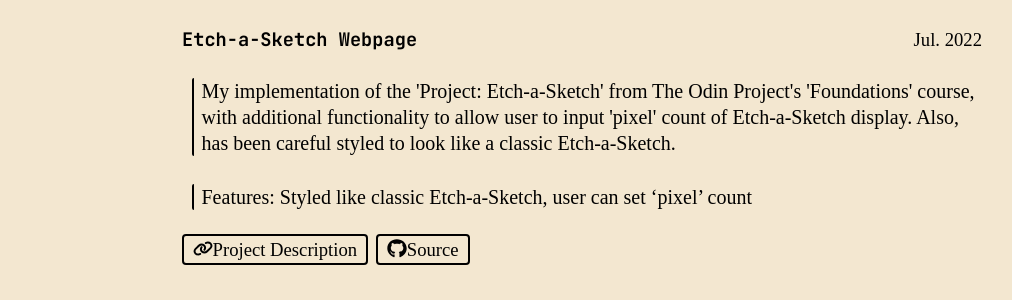
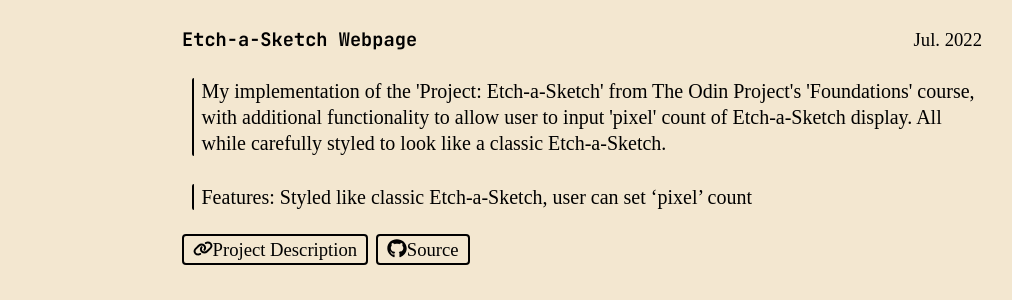
Before and after one commit to ZLJett/ZLJett.github.io, a Jekyll site: the page built from index.html, in a window 1280 px wide and 900 px high, scrolled down 1954 px. Shown: the part 180-480 px from the top of the window, without its empty margins (58-1070 px from the left). Built offline with Jekyll 4.4.1, drawn with Linux system fonts in a browser that asks for light colours; some web fonts are replaced; some of the changed text lies outside the part shown.

Commit message:
Minor fixes

```diff
--- a/_includes/certs.html
+++ b/_includes/certs.html
@@ -24,7 +24,7 @@
         <div class="cert-info">
             <div class="cert-button">
                 <img class="google-icon" src="assets/svg/google-brands-solid.svg">
-                <a href="https://www.coursera.org/account/accomplishments/specialization/LTPLSJNZEA8P" target="_blank">
+                <a href="https://www.coursera.org/account/accomplishments/specialization/23D7RQW57S2G" target="_blank">
                     <span class="icon-coursera"></span>
                     Show Certificate
                 </a>
@@ -42,8 +42,14 @@
         </div>
         <div class="sub-title">freeCodeCamp</div>
         <p class="entry-desc">
-            FreeCodeCamp Developer Certification
+            FreeCodeCamp certification covering the fundamentals of Python up to complex data structures, networking,
+            relational databases, and data visualization.
         </p>
+        <ul class="entry-desc highlight-list">
+            <li>Networking with Python</li>
+            <li>Regular Expressions</li>
+            <li>Relational Databases and SQLite</li>
+        </ul>
         <div class="cert-info">
             <div class="cert-button">
                 <img class="freecodecamp-icon" src="assets/svg/free-code-camp-brands-solid.svg">
@@ -77,7 +83,7 @@
         <div class="cert-info">
             <div class="cert-button">
                 <img class="google-icon" src="assets/svg/google-brands-solid.svg">
-                <a href="https://www.coursera.org/account/accomplishments/specialization/23D7RQW57S2G" target="_blank">
+                <a href="https://www.coursera.org/account/accomplishments/specialization/LTPLSJNZEA8P" target="_blank">
                     <span class="icon-coursera"></span>
                     Show Certificate
                 </a>
--- a/_includes/projects.html
+++ b/_includes/projects.html
@@ -62,7 +62,7 @@
                 <div class="projects-button">
                     <img class="projects-icon" src="assets/svg/link-solid.svg">
                     <a href="https://www.theodinproject.com/lessons/foundations-calculator" target="_blank">
-                        <span class="icon-odin-project"></span> <!-- TODO remove/add icon class-->
+                        <span class="icon-odin-project"></span>
                         Project Description
                     </a>
                 </div>
@@ -88,8 +88,8 @@
             </div>
             <p class="entry-desc">
                 My implementation of the 'Project: Etch-a-Sketch' from The Odin Project's 'Foundations' course, with
-                additional functionality to allow user to input 'pixel' count of Etch-a-Sketch display. Also, has been
-                careful styled to look like a classic Etch-a-Sketch.
+                additional functionality to allow user to input 'pixel' count of Etch-a-Sketch display. All while
+                carefully styled to look like a classic Etch-a-Sketch.
             </p>
             <p class="entry-desc">
                 Features: Styled like classic Etch-a-Sketch, user can set &lsquo;pixel&rsquo; count
@@ -98,7 +98,7 @@
                 <div class="projects-button">
                     <img class="projects-icon" src="assets/svg/link-solid.svg">
                     <a href="https://www.theodinproject.com/lessons/foundations-etch-a-sketch" target="_blank">
-                        <span class="icon-odin-project"></span> <!-- TODO remove/add icon class-->
+                        <span class="icon-odin-project"></span>
                         Project Description
                     </a>
                 </div>
@@ -133,7 +133,7 @@
                 <div class="projects-button">
                     <img class="projects-icon" src="assets/svg/link-solid.svg">
                     <a href="https://www.theodinproject.com/lessons/foundations-rock-paper-scissors" target="_blank">
-                        <span class="icon-odin-project"></span> <!-- TODO remove/add icon class-->
+                        <span class="icon-odin-project"></span>
                         Project Description
                     </a>
                 </div>
@@ -173,7 +173,7 @@
                     <img class="projects-icon" src="assets/svg/free-code-camp-brands-solid.svg">
                     <a href="https://www.freecodecamp.org/learn/scientific-computing-with-python/build-a-budget-app-project/build-a-budget-app-project"
                         target="_blank">
-                        <span class="icon-freeCodeCamp"></span> <!-- TODO remove/add icon class-->
+                        <span class="icon-freeCodeCamp"></span>
                         Project Description
                     </a>
                 </div>
```
